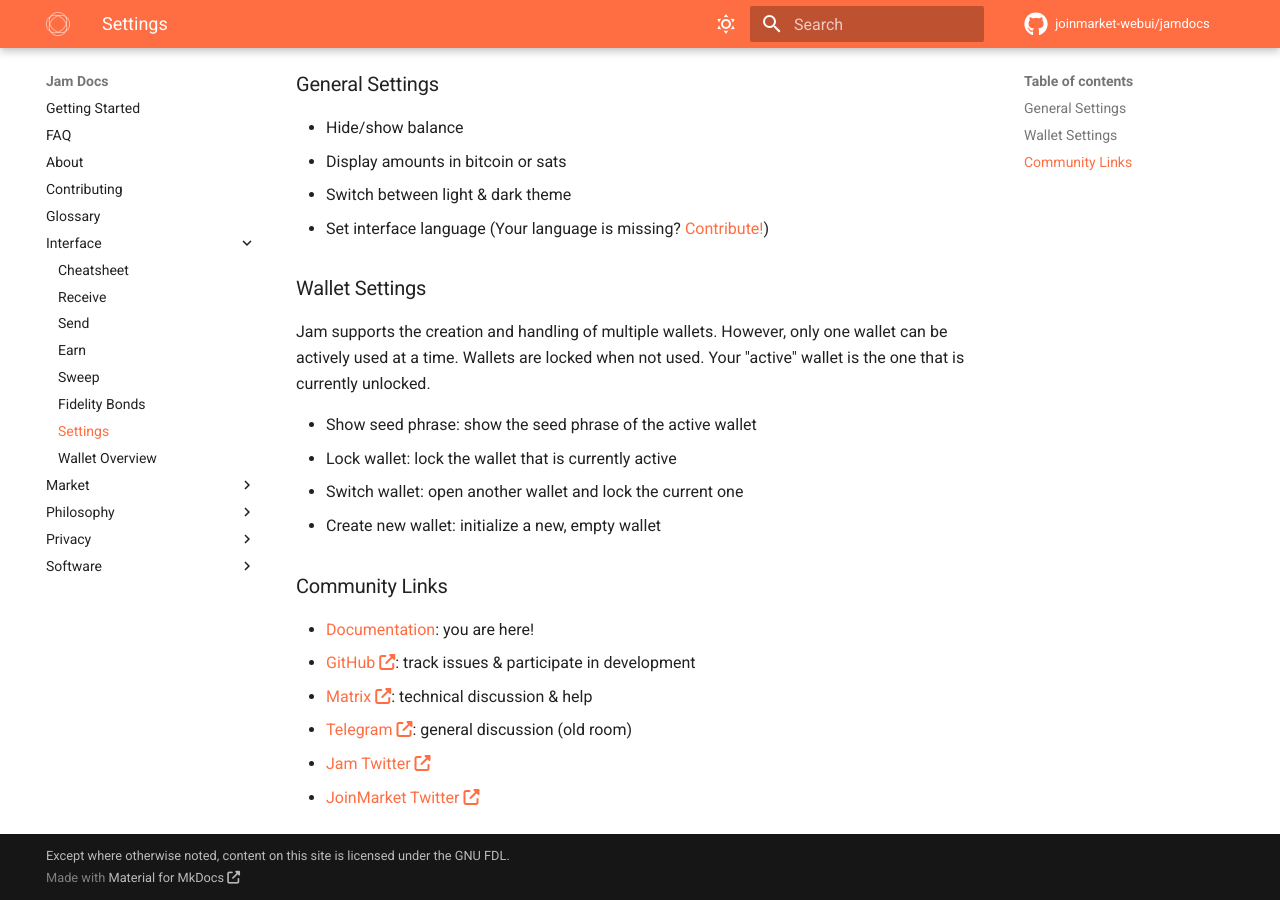
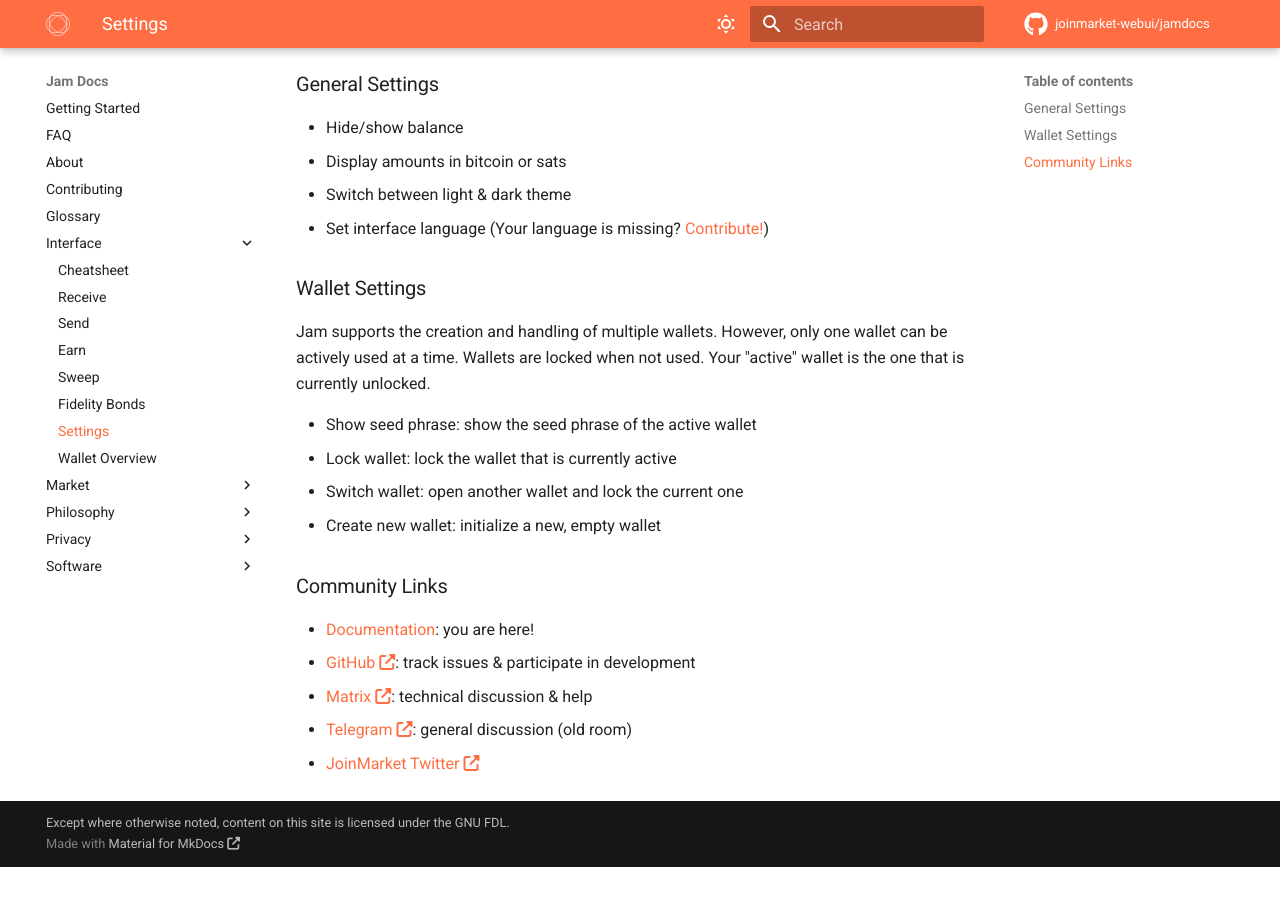
Before and after one commit to joinmarket-webui/jamdocs, an MkDocs documentation site: the page built from docs/interface/settings.md, in a window 1280 px wide and 900 px high, scrolled down 1109 px. Built offline with MkDocs 1.6.1 and Material for MkDocs 9.7.7, drawn with Linux system fonts in a browser that asks for light colours; nearby versions of some CDN libraries; comment, search, counter and statistics services are not loaded; after the commit the page ends 1976 px from its top, so only the background shows below that.

Commit message:
remove Jam twitter link

```diff
--- a/docs/interface/settings.md
+++ b/docs/interface/settings.md
@@ -32,5 +32,4 @@
 - [GitHub](https://github.com/joinmarket-webui/jam/): track issues & participate in development
 - [Matrix](https://matrix.to/#/%23jam:bitcoin.kyoto): technical discussion & help
 - [Telegram](https://t.me/JoinMarketWebUI): general discussion (old room)
-- [Jam Twitter](https://twitter.com/jamapporg)
 - [JoinMarket Twitter](https://twitter.com/joinmarket)
```
